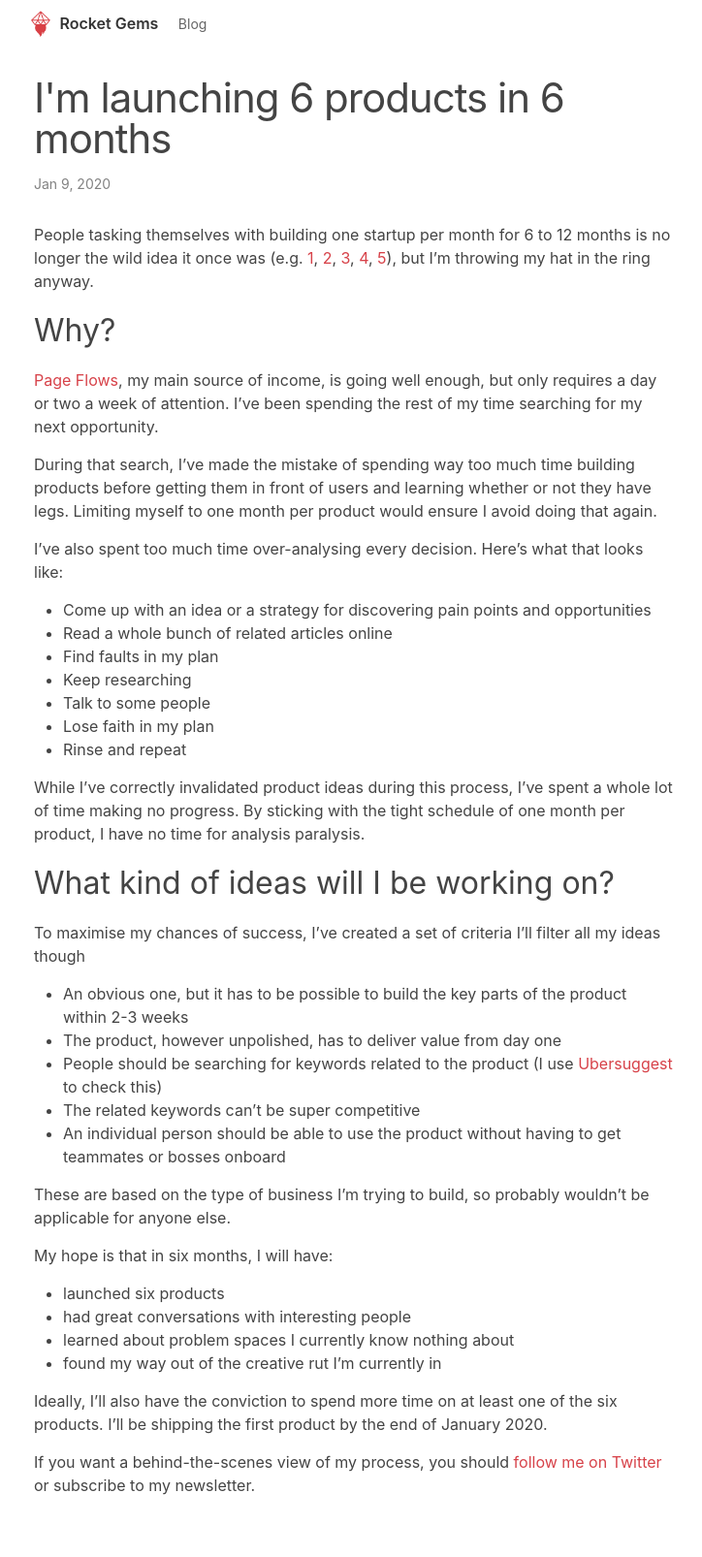
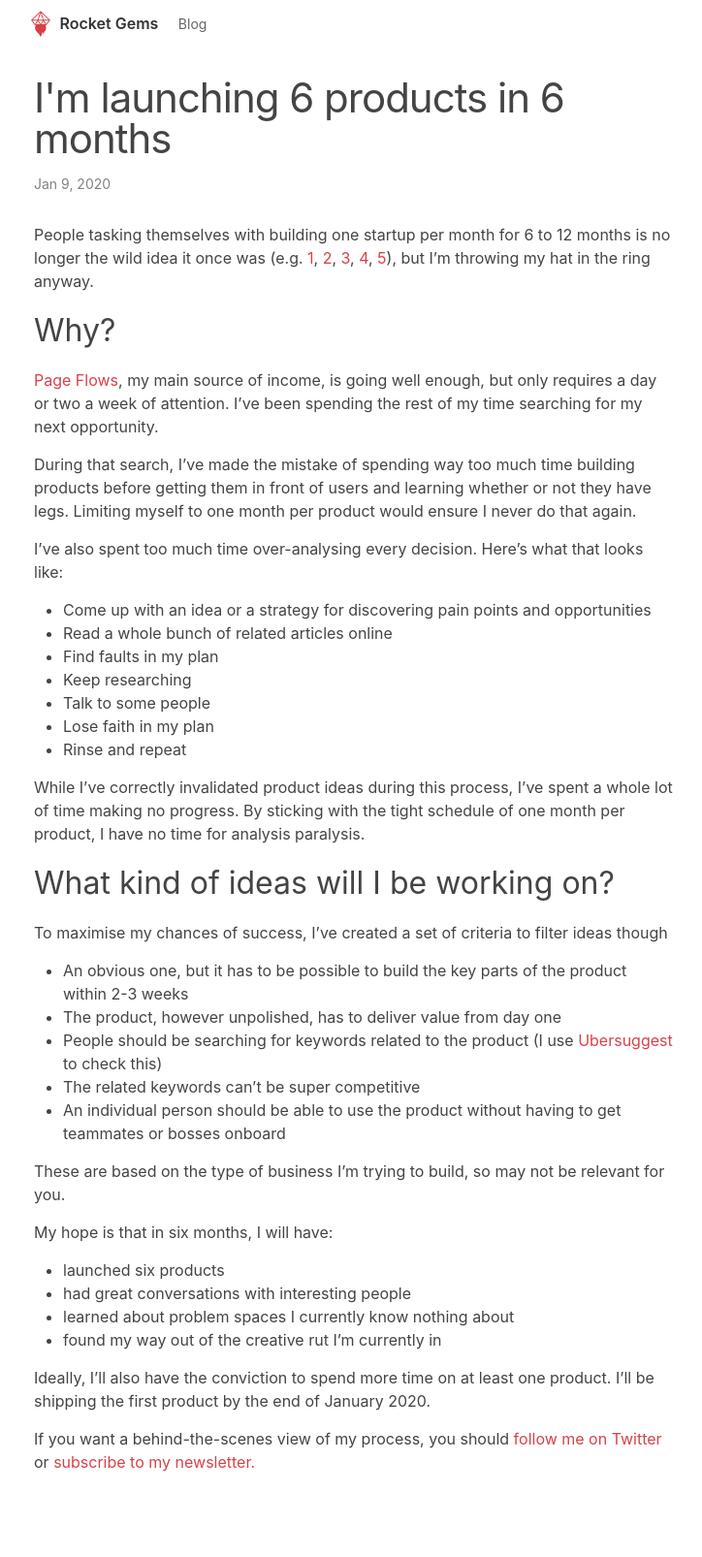
Before and after one commit to ramykhuffash/ramykhuffash.github.io, a Jekyll site: the page built from _posts/2020-01-09-6-products-in-6-months.markdown, in a window 1280 px wide. Shown: the whole page at 97% size, without its empty margins (275-999 px from the left). Built offline with Jekyll 4.4.1, drawn with Linux system fonts in a browser that asks for light colours; after the commit the page ends 1582 px from its top, so only the background shows below that.

Commit message:
6 by 6 post

```diff
--- a/_posts/2020-01-09-6-products-in-6-months.markdown
+++ b/_posts/2020-01-09-6-products-in-6-months.markdown
@@ -9,7 +9,7 @@ People tasking themselves with building one startup per month for 6 to 12 months
 ## Why?
 <a href="https://pageflows.com/" target="_blank">Page Flows</a>, my main source of income, is going well enough, but only requires a day or two a week of attention. I've been spending the rest of my time searching for my next opportunity.
 
-During that search, I've made the mistake of spending way too much time building products before getting them in front of users and learning whether or not they have legs. Limiting myself to one month per product would ensure I avoid doing that again.
+During that search, I've made the mistake of spending way too much time building products before getting them in front of users and learning whether or not they have legs. Limiting myself to one month per product would ensure I never do that again.
 
 I've also spent too much time over-analysing every decision. Here's what that looks like:
 
@@ -24,7 +24,7 @@ I've also spent too much time over-analysing every decision. Here's what that lo
 While I've correctly invalidated product ideas during this process, I've spent a whole lot of time making no progress. By sticking with the tight schedule of one month per product, I have no time for analysis paralysis.
 
 ## What kind of ideas will I be working on?
-To maximise my chances of success, I've created a set of criteria I'll filter all my ideas though
+To maximise my chances of success, I've created a set of criteria to filter ideas though
 
 - An obvious one, but it has to be possible to build the key parts of the product within 2-3 weeks
 - The product, however unpolished, has to deliver value from day one
@@ -32,7 +32,7 @@ To maximise my chances of success, I've created a set of criteria I'll filter al
 - The related keywords can't be super competitive
 - An individual person should be able to use the product without having to get teammates or bosses onboard
 
-These are based on the type of business I'm trying to build, so probably wouldn't be applicable for anyone else.
+These are based on the type of business I'm trying to build, so may not be relevant for you.
 
 My hope is that in six months, I will have:
 - launched six products
@@ -40,6 +40,6 @@ My hope is that in six months, I will have:
 - learned about problem spaces I currently know nothing about
 - found my way out of the creative rut I'm currently in
 
-Ideally, I'll also have the conviction to spend more time on at least one of the six products. I'll be shipping the first product by the end of January 2020.
+Ideally, I'll also have the conviction to spend more time on at least one product. I'll be shipping the first product by the end of January 2020.
 
-If you want a behind-the-scenes view of my process, you should <a href="https://twitter.com/ramykhuffash" target="_blank">follow me on Twitter</a> or subscribe to my newsletter.
+If you want a behind-the-scenes view of my process, you should <a href="https://twitter.com/ramykhuffash" target="_blank">follow me on Twitter</a> or <a href="https://letterfuel.com/ramy-khuffash/" target="_blank">subscribe to my newsletter.</a>
```
